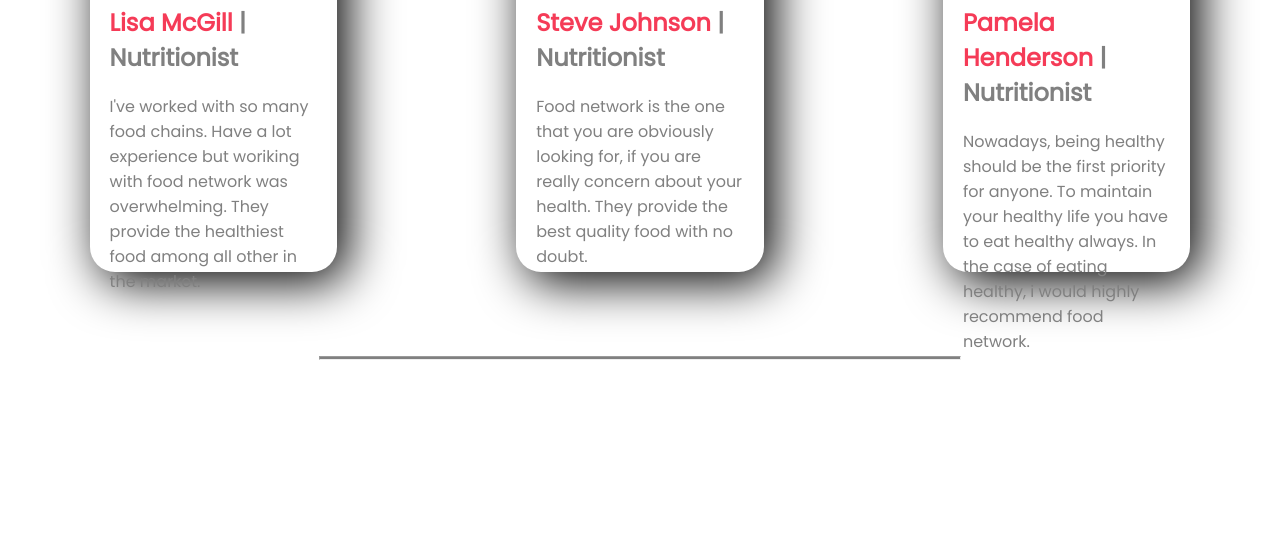
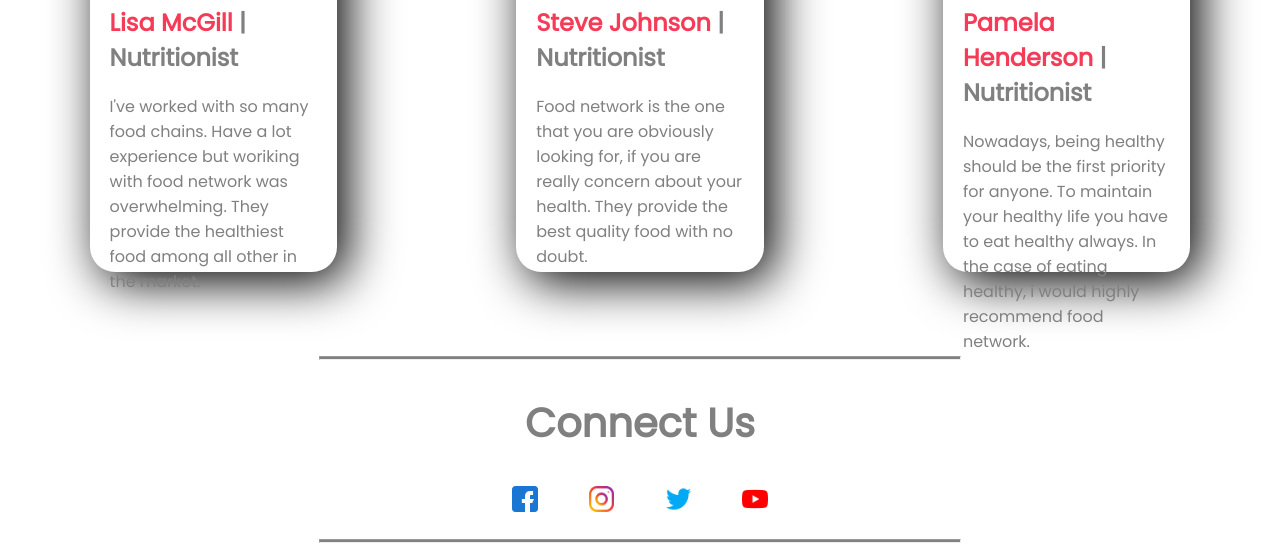
Before and after one commit to munnabhattacharjee/food-network, a plain HTML site: page index.html in a window 1280 px wide. Shown: the part 2463-3014 px from the top of the page. Before the commit the page ends 2831 px from the top, so only its background shows below. Drawn offline with Linux system fonts and the light colour scheme.

Commit message:
connect section added

```diff
--- a/index.html
+++ b/index.html
@@ -98,7 +98,20 @@
 
     <hr>
 
+    <section class="center-heading">
+        <div>
+            <h1 class="highlight-font"> Connect Us </h1>
+        </div>
+        <div>
+            &nbsp;&nbsp;&nbsp;&nbsp;&nbsp;&nbsp;&nbsp;&nbsp;&nbsp;&nbsp;
+            <a target="_blank" href="https://www.facebook.com/"> <img src="images/facebook (1).png" height="2%" width="2%"></a>  &nbsp;&nbsp;&nbsp;&nbsp;&nbsp;&nbsp;&nbsp;&nbsp;&nbsp;&nbsp;
+            <a target="_blank" href="https://www.instagram.com/"> <img src="images/instagram (1).png" height="2%" width="2%"></a> &nbsp;&nbsp;&nbsp;&nbsp;&nbsp;&nbsp;&nbsp;&nbsp;&nbsp;&nbsp;
+            <a target="_blank" href="https://twitter.com/?lang=en"> <img src="images/twitter.png" height="2%" width="2%"></a> &nbsp;&nbsp;&nbsp;&nbsp;&nbsp;&nbsp;&nbsp;&nbsp;&nbsp;&nbsp;
+            <a target="_blank" href="https://www.youtube.com/"> <img src="images/youtube.png" height="2%" width="2%"></a> &nbsp;&nbsp;&nbsp;&nbsp;&nbsp;&nbsp;&nbsp;&nbsp;&nbsp;&nbsp;
+        </div>
+    </section>
 
+    <hr>
 
 </body>
 
```
Also changed, not shown: images/facebook (1).png (added), images/instagram (1).png (added), images/twitter.png (added), images/youtube.png (added).
